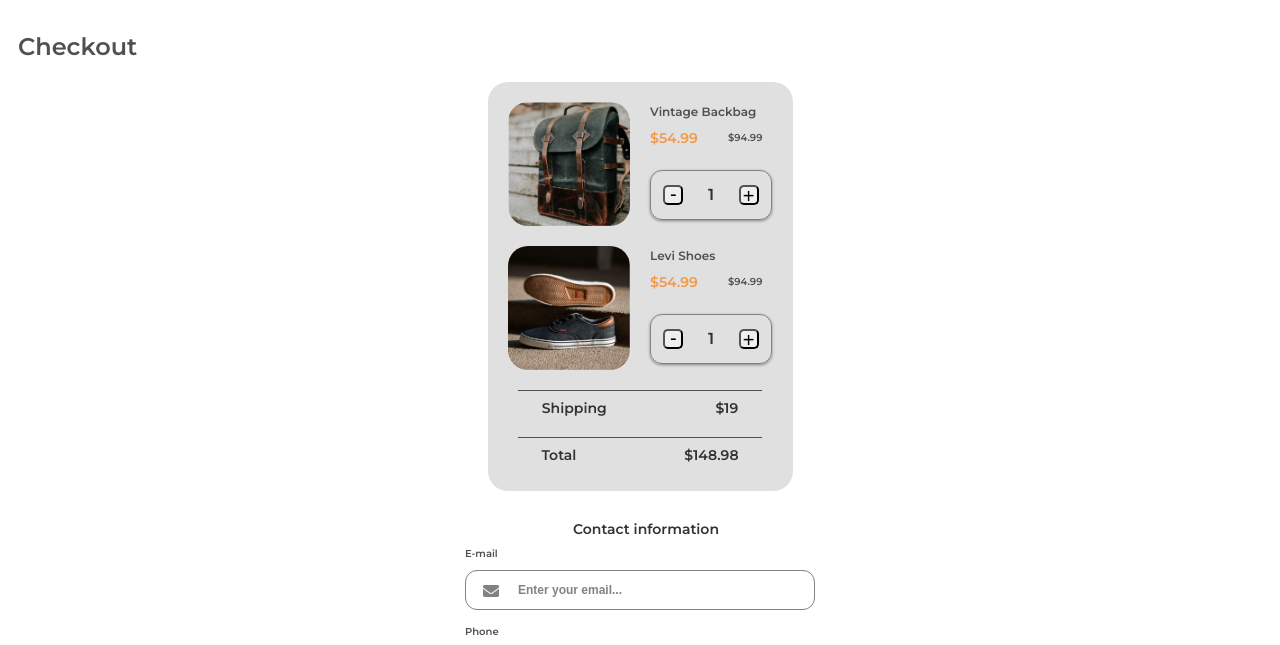
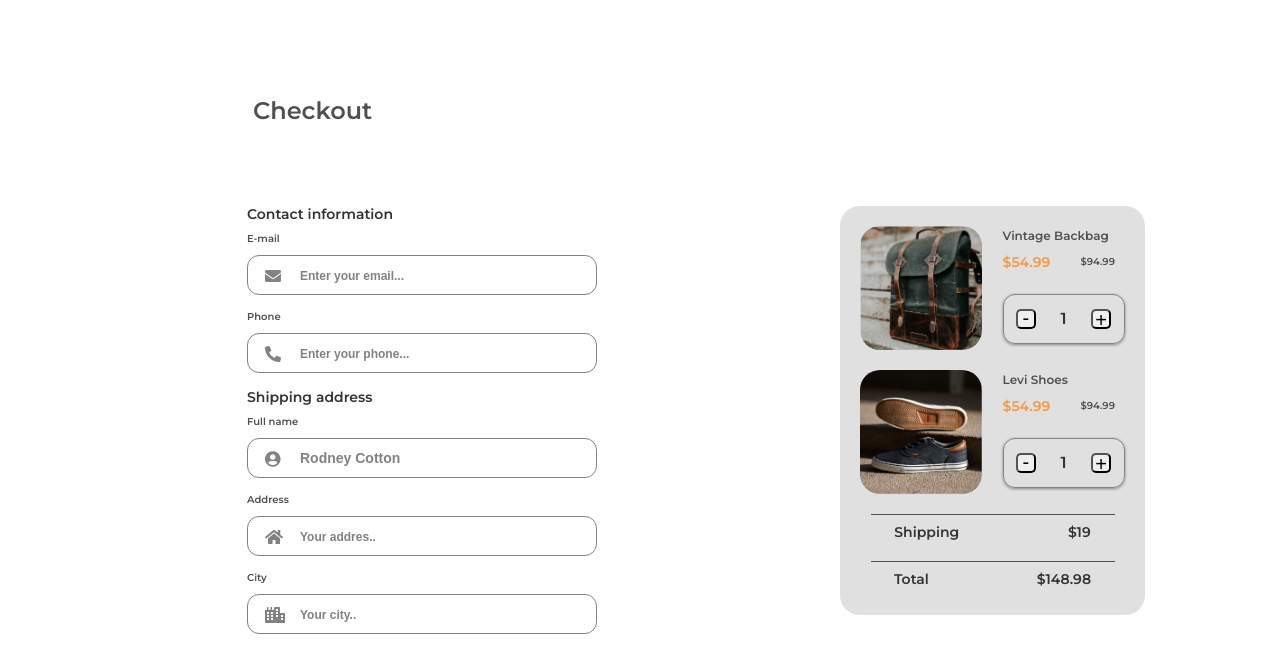
Before and after one commit to KWitos89/checkout-page, a plain HTML site: page index.html in a window 1280 px wide. Shown: the top 645 px of the page. Drawn offline with Linux system fonts and the light colour scheme.

Commit message:
"Add new styles for desktop"

```diff
--- a/index.html
+++ b/index.html
@@ -13,7 +13,7 @@
     <header>
       <h1 class="title title-mob">Checkout</h1>
     </header>
-
+<main>
     <section class="orders orders-mob">
       <div class="first-box first-box-mob">
         <div class="box-img box-img-mob">
@@ -65,8 +65,8 @@
       </div>
     </section>
     <section class="contact contact-mob">
-        <h1>Contact information</h1>
         <form action="#">
+        <h1 class="title-contact">Contact information</h1>
             <div class="box-email box-email-mob box">
                 <label for="email" class="email email-mob">E-mail</label>
                 <input type="email" name="email" id="email" class="email-inp emial-inp-mob"
@@ -417,6 +417,7 @@
             </div>
             </form>
             </section>
+</main>
             <footer>
                 <p>K.Witos - devChallenges.io</p>
             </footer>
--- a/styles/styles.scss
+++ b/styles/styles.scss
@@ -122,11 +122,15 @@ section.addres {
 }
 
 /*mobile styles*/
+
 header {
+
+
   .title-mob {
     padding-top: 3.2rem;
     margin-left: 1.8rem;
     margin-bottom: 2.1rem;
+
   }
 }
 
@@ -317,6 +321,7 @@ section.contact-mob {
       padding-left: 5.2rem;
 
       appearance: none;
+      background: none;
     }
   }
   i {
@@ -439,3 +444,121 @@ footer{
 
   color: var(--colorlabel);
 }
+
+
+/* Medium devices (landscape tablets, 768px and up) */
+@media only screen and (min-width: 768px){
+
+  header{
+    margin-top: 6.4rem;
+    margin-left:3rem;
+    margin-bottom: 5.1rem;
+
+  }
+  main{
+    display: grid;
+    grid-template-columns: repeat(2,auto);
+
+    section.orders{
+      grid-column: 2/3;
+
+      margin-top: 3rem;
+
+      transform: translateX( 7rem);
+    }
+
+    section.contact{
+      grid-column: 1/2;
+
+      position: absolute;
+
+      margin-left: 3rem;
+    }
+  }
+
+  footer{
+
+    margin-top: 40rem;
+
+  }
+}
+
+/* Large devices (laptops/desktops, 992px and up) */
+@media only screen and (min-width: 992px){
+
+  header{
+    margin-top: 6.4rem;
+   margin-left: 10rem;
+    margin-bottom: 5.1rem;
+
+  }
+  main{
+    display: grid;
+    grid-template-columns: repeat(2,auto);
+
+    section.orders{
+      grid-column: 2/3;
+
+      margin-top: 3rem;
+      margin-right: 20rem;
+     transform: translateX(10rem);
+
+
+
+
+    }
+
+    section.contact{
+      grid-column: 1/2;
+
+      position: absolute;
+
+     margin-left: 10rem;
+
+    }
+  }
+
+  footer{
+
+    margin-top: 40rem;
+
+  }
+}
+
+/* Extra large devices (large laptops and desktops, 1200px and up) */
+@media only screen and (min-width: 1200px){
+
+  header{
+    margin-top: 6.4rem;
+    margin-left: 23.5rem;
+    margin-bottom: 5.1rem;
+
+  }
+  main{
+    display: grid;
+    grid-template-columns: repeat(2,auto);
+
+    section.orders{
+      grid-column: 2/3;
+
+      margin-top: 3rem;
+      margin-right: 23.5rem;
+
+    }
+
+    section.contact{
+      grid-column: 1/2;
+
+      position: absolute;
+
+      margin-left: 23.5rem;
+      margin-right: auto;
+    }
+  }
+
+  footer{
+
+    margin-top: 40rem;
+
+  }
+}
```
Also changed, not shown: styles/styles.css, 1 other file.
